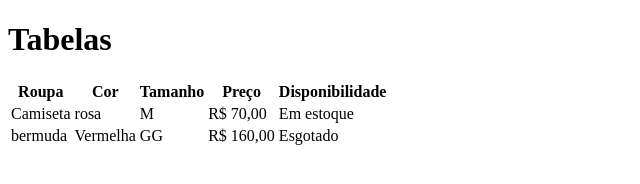
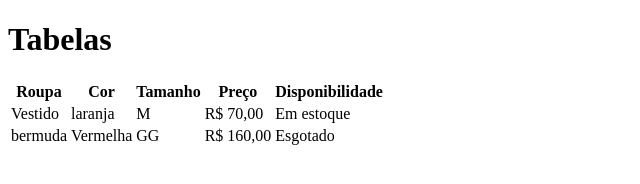
Before and after one commit to Marialice92/aula-tabelas, a plain HTML site: page index.html in a window 1280 px wide. Shown: the full height of the page, 0-640 px from the left. Drawn offline with Linux system fonts and the light colour scheme.

Commit message:
troca de camiseta rosa para vestido laranja

```diff
--- a/index.html
+++ b/index.html
@@ -18,8 +18,8 @@
             <th>Disponibilidade</th>
         </tr>
         <tr>
-            <td>Camiseta</td>
-            <td>rosa</td>
+            <td>Vestido</td>
+            <td>laranja</td>
             <td>M</td>
             <td>R$ 70,00</td>
             <td>Em estoque</td>
```
